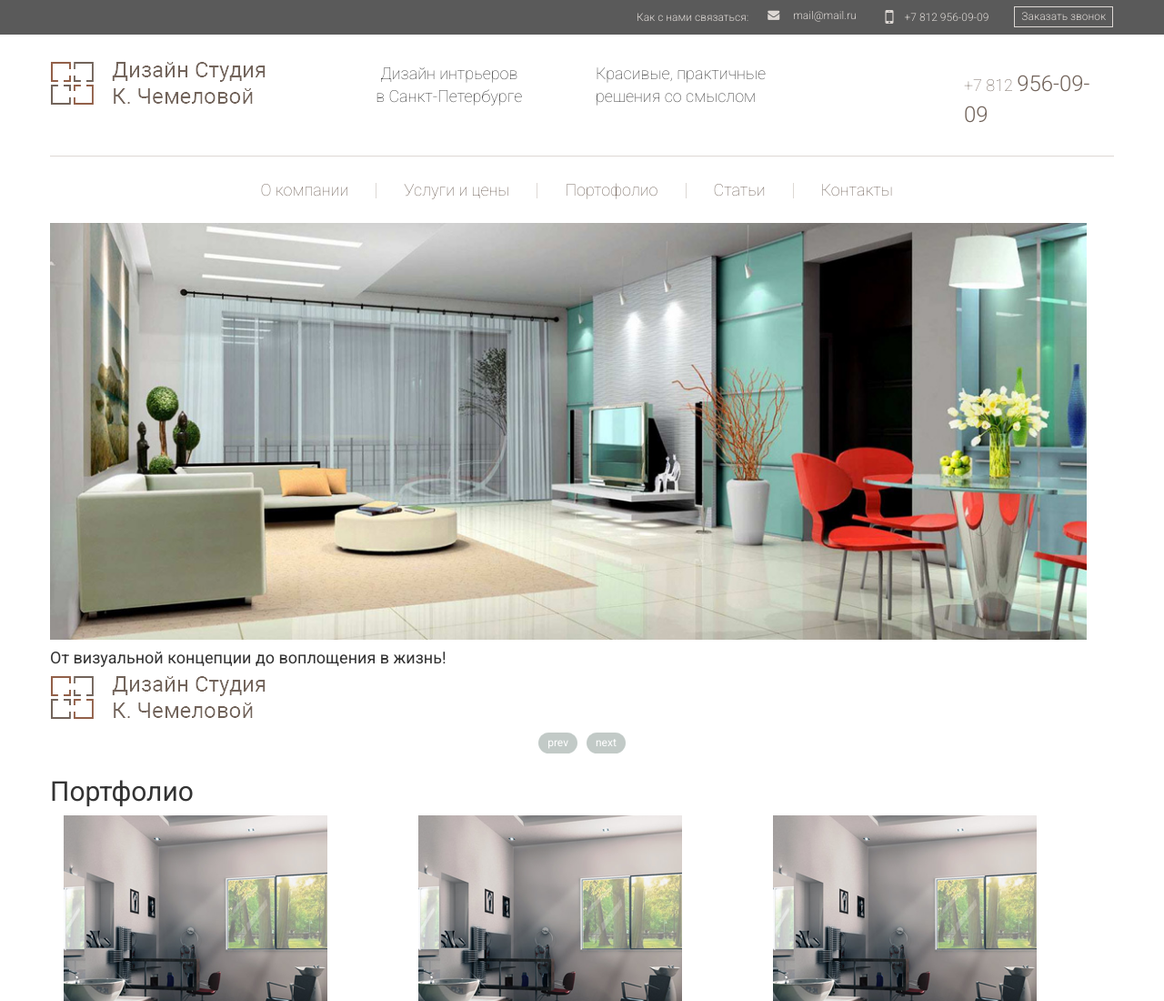
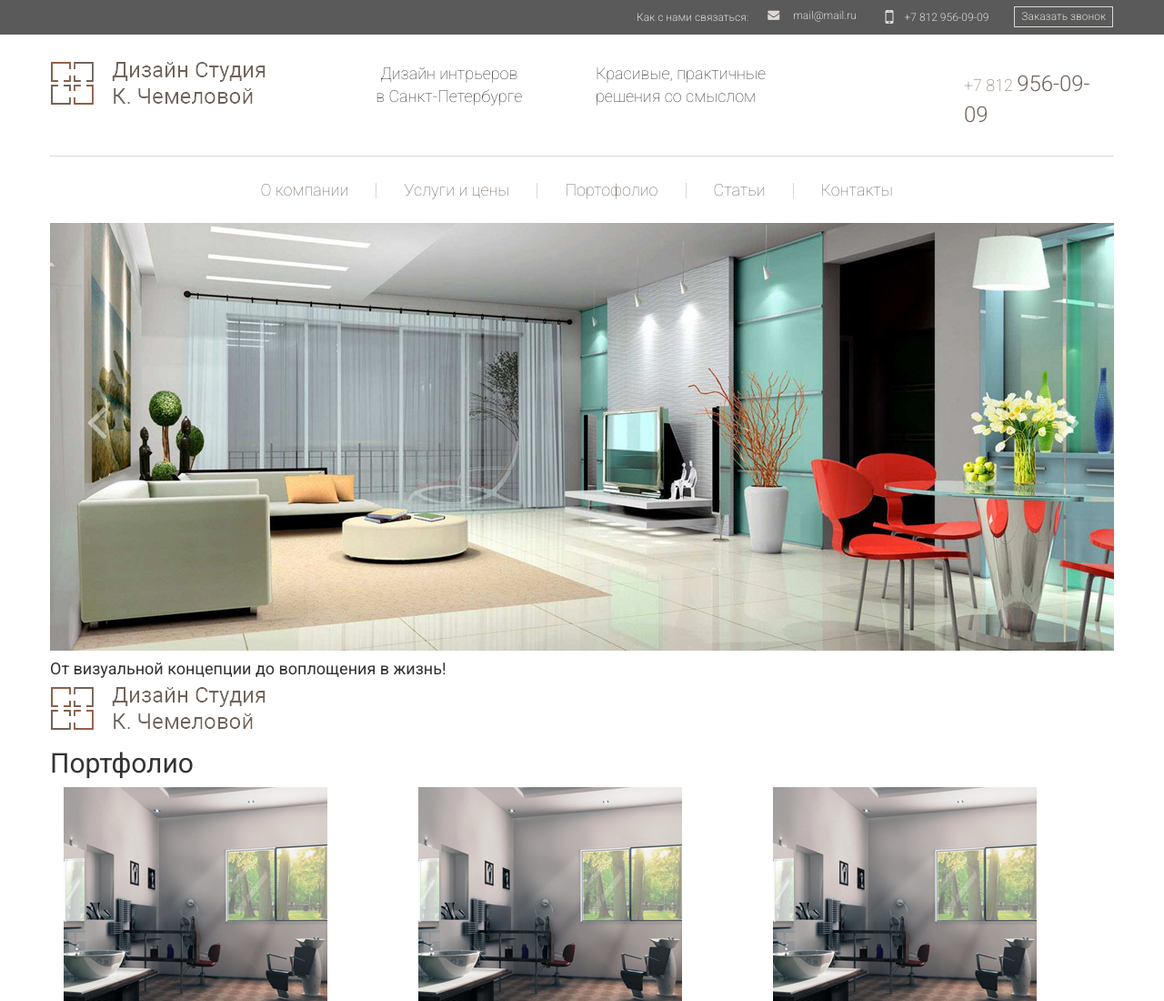
Before and after one commit to 0ro/design-studio, a website: page index.html in a window 1280 px wide. Shown: the top 1100 px of the page at 91% size. Drawn offline with Linux system fonts and the light colour scheme.

Commit message:
стилизовал слайдер

```diff
--- a/css/style.css
+++ b/css/style.css
@@ -187,11 +187,11 @@ body {
 
   width: 1px;
   height: 17px;
+  margin: 30px 0 0;
 
   content: '';
 
   background: #ddd8d4;
-  margin: 30px 0 0;
 }
 .menu__item:last-child:after {
   display: none;
@@ -216,6 +216,7 @@ body {
 .slider {
 }
 .owl-carousel {
+  width: auto;
 }
 .owl-theme {
 }
@@ -289,3 +290,27 @@ body {
 }
 .footer__contacts-item {
 }
+.owl-theme .owl-controls {
+  position: absolute;
+  top: 28%;
+
+  width: 100%;
+
+  text-align: left;
+}
+.owl-buttons {
+}
+.owl-theme .owl-controls .owl-buttons div {
+  font-size: 63px;
+
+  position: absolute;
+
+  border-radius: 0;
+  background: none;
+}
+.owl-theme .owl-controls .owl-buttons .owl-prev {
+  left: 25px;
+}
+.owl-theme .owl-controls .owl-buttons .owl-next {
+  right: 22px;
+}
--- a/js/script.js
+++ b/js/script.js
@@ -4,6 +4,7 @@ $(document).ready(function() {
     slideSpeed : 300,
     pagination : false,
     paginationSpeed : 400,
-    singleItem:true
+    singleItem:true,
+    navigationText : ["<i class='fa fa-angle-left'></i>","<i class='fa fa-angle-right'></i>"]
   });
 })
```
Also changed, not shown: js/owl.carousel.min.js.
